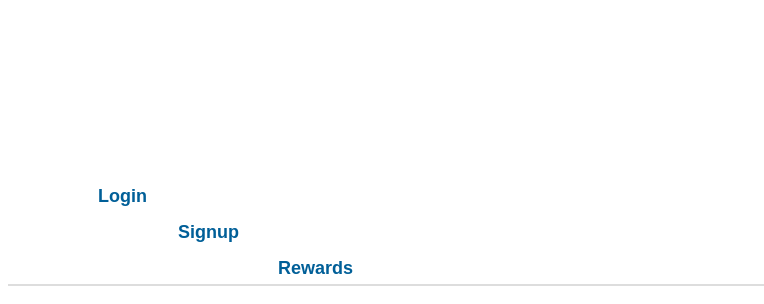
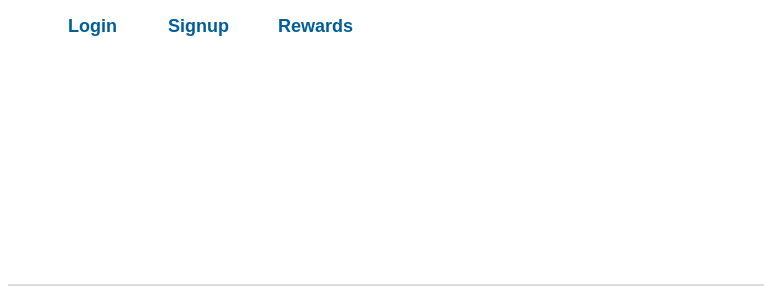
Before and after one commit to BlvckManta/DutchBrosFrontPage, a plain HTML site: page index.html in a window 1280 px wide. Shown: the top 304 px of the page, 0-764 px from the left. Drawn offline with nearby package versions, Linux system fonts and the light colour scheme; a web font is replaced by a local one.

Commit message:
Update Style.css

```diff
--- a/Style.css
+++ b/Style.css
@@ -157,8 +157,8 @@ h3{
     font-size: large;
 
     position: relative;
-    top: 10px;
-    left: 90px;
+    top: -160px;
+    left: 60px;
 }
 
 .Signup{
@@ -168,8 +168,8 @@ h3{
     font-size: large;
 
     position: relative;
-    top: 10px;
-    left: 170px;
+    top: -196px;
+    left: 160px;
 
 }
 
@@ -180,7 +180,7 @@ h3{
     color: #005f98;
 
     position: relative;
-    top: 10px;
+    top: -232px;
     left: 270px;
 
 }
```
